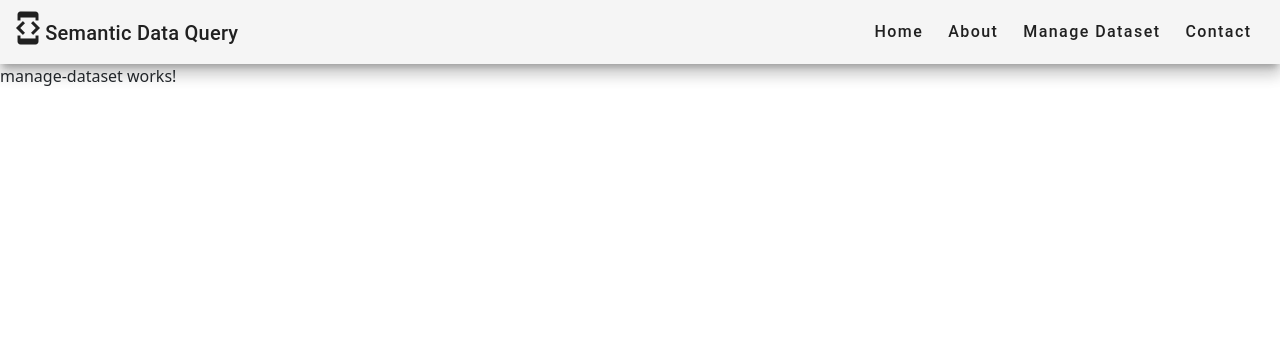
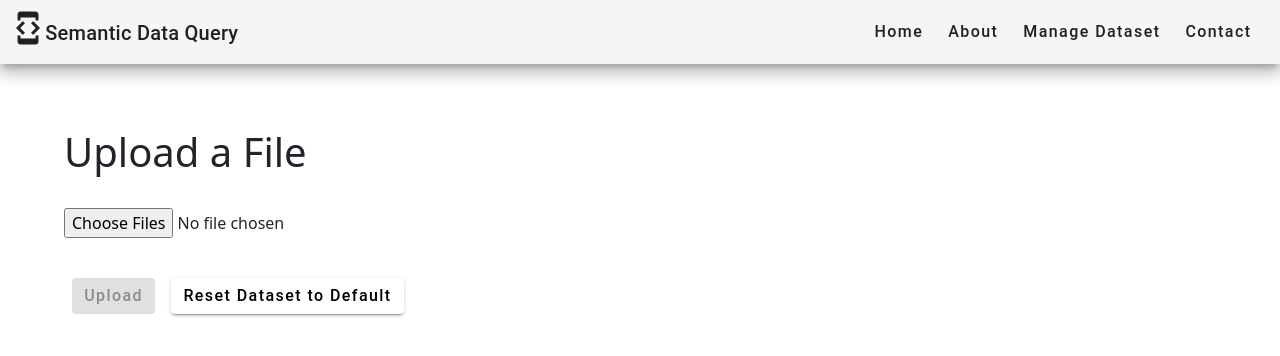
Before and after one commit to sreeharshakv/semantic-data-retrieval, an Angular app: page /manage-dataset in a window 1280 px wide. Shown: the top 356 px of the page. Built offline with nearby package versions, Linux system fonts and the light colour scheme.

Commit message:
Angular side changes for file upload functionality

```diff
--- /dev/null
+++ b/src/app/file-upload.service.ts
@@ -0,0 +1,27 @@
+import { Injectable } from '@angular/core';
+import { HttpClient } from '@angular/common/http';
+
+@Injectable({
+  providedIn: 'root'
+})
+export class FileUploadService {
+
+  constructor(private http: HttpClient) { }
+
+  upload(files: File[]) {
+    const formData: FormData = new FormData();
+    files.forEach(file => {
+      formData.append('files', file, file.name);
+    });
+
+    return this.http.post('http://localhost:8080/file/upload', formData, {
+      responseType: 'text'
+    });
+  }
+
+  reset() {
+    return this.http.post('http://localhost:8080/file/reset', {},{
+      responseType: 'text'
+    });
+  }
+}
--- a/src/app/manage-dataset/manage-dataset.component.css
+++ b/src/app/manage-dataset/manage-dataset.component.css
@@ -1,12 +1,13 @@
-.container {
-  position: relative;
-  text-align: center;
-  color: white;
+.upload-container {
+  padding-top: 5%;
+  padding-left: 5%;
+}
+button {
+  font-size: medium;
+  padding: 1%;
+
 }
 
-.centered {
-  position: absolute;
-  top: 50%;
-  left: 50%;
-  transform: translate(-50%, -50%);
+.buttonRow .mat-mdc-button-base {
+  margin: 16px 8px 8px 8px;
 }
--- a/src/app/manage-dataset/manage-dataset.component.html
+++ b/src/app/manage-dataset/manage-dataset.component.html
@@ -1 +1,15 @@
-<p>manage-dataset works!</p>
+<div class="upload-container">
+  <h1>Upload a File</h1>
+  <br>
+  <div>
+      <input type="file" (change)="onFileSelected($event)" multiple id="file" />
+  </div>
+  <br>
+
+  <div class="buttonRow">
+    <button mat-raised-button color="primary" (click)="onUpload()" [disabled]="!selectedFiles">Upload</button>
+    <button mat-raised-button (click)="onReset()">Reset Dataset to Default</button>
+  </div>
+
+  <p *ngIf="message">{{ message }}</p>
+</div>
--- a/src/app/manage-dataset/manage-dataset.component.ts
+++ b/src/app/manage-dataset/manage-dataset.component.ts
@@ -1,10 +1,54 @@
-import { Component } from '@angular/core';
+import { Component, OnInit } from '@angular/core';
+import {FileUploadService} from "../file-upload.service";
+import {SharedService} from "../shared.service";
 
 @Component({
   selector: 'app-manage-dataset',
   templateUrl: './manage-dataset.component.html',
   styleUrls: ['./manage-dataset.component.css']
 })
-export class ManageDatasetComponent {
+export class ManageDatasetComponent implements OnInit {
 
+  selectedFiles!: File[];
+  message: string = "";
+
+  constructor(private fileUploadService: FileUploadService, public sharedService: SharedService) { }
+
+  ngOnInit() {
+    this.message = this.sharedService.getMsg();
+  }
+
+  onFileSelected(event: any): void {
+    this.selectedFiles = event.target.files.length ? Array.from(event.target.files) : [];
+    this.sharedService.setFiles(this.selectedFiles);
+  }
+
+  onUpload(): void {
+    if (this.selectedFiles && this.selectedFiles.length > 0) {
+      this.fileUploadService.upload(this.selectedFiles).subscribe(
+        response => {
+          this.message = response;
+          this.sharedService.setMsg(this.message);
+        },
+        error => {
+          this.message = 'Could not upload the files!'
+        }
+      );
+    }
+  }
+
+  onReset(): void {
+    if(this.sharedService.getFiles()!= 'Default') {
+      this.sharedService.clearData();
+      this.fileUploadService.reset().subscribe(
+        response => {
+          this.message = response;
+          this.sharedService.setMsg(this.message);
+        },
+        error => {
+          this.message = 'Could not upload the files!'
+        }
+      );
+    }
+  }
 }
--- a/src/app/query/query.component.html
+++ b/src/app/query/query.component.html
@@ -2,7 +2,8 @@
   <h1>SPARQL Query</h1>
   <p>Please enter your SPARQL Query below</p>
 
-  <div>
+  <p>Selected Dataset: {{this.dataset}}</p>
+  <div *ngIf="this.dataset == 'Default'">
     <mat-form-field appearance="fill" style="width: 40%">
       <mat-label>Sample Queries</mat-label>
       <!--populate the queries from queries.json-->
--- a/src/app/query/query.component.ts
+++ b/src/app/query/query.component.ts
@@ -1,9 +1,10 @@
-import {Component} from '@angular/core';
+import {Component, OnInit } from '@angular/core';
 import {HttpClient} from "@angular/common/http";
 import {FormControl} from "@angular/forms";
 import {MatSnackBar} from '@angular/material/snack-bar';
 import * as vkbeautify from 'vkbeautify';
 import { Pipe, PipeTransform } from "@angular/core";
+import {SharedService} from "../shared.service";
 
 @Pipe({
   name: 'xml'
@@ -19,7 +20,7 @@ export class XmlPipe implements PipeTransform {
   templateUrl: './query.component.html',
   styleUrls: ['./query.component.css']
 })
-export class QueryComponent {
+export class QueryComponent implements OnInit{
 
   str: string = "";
   queryType: string | undefined;
@@ -43,11 +44,17 @@ export class QueryComponent {
 
   queryList: QueryData[] = [];
 
-  constructor(private httpClient: HttpClient, public snackBar: MatSnackBar) {
+  dataset: string = "";
+
+  constructor(private httpClient: HttpClient, public snackBar: MatSnackBar, public sharedService: SharedService) {
     // fetch queries from queries.json to display in the "Sample Queries" dropdown
     this.httpClient.get<any>('assets/json/queries.json').subscribe((res) => {
       this.queryList = res.queryList;
     });
+  }
+
+  ngOnInit() {
+    this.dataset = this.sharedService.getFiles();
   }
 
   getOptions() {
--- /dev/null
+++ b/src/app/shared.service.ts
@@ -0,0 +1,40 @@
+import { Injectable } from '@angular/core';
+
+@Injectable({
+  providedIn: 'root'
+})
+export class SharedService {
+  private files: File[] = [];
+  private msg: string = "";
+
+  constructor() { }
+
+  setFiles(files: File[]): void {
+    this.files = files;
+  }
+
+  setMsg(msg: string): void {
+    this.msg = msg;
+  }
+
+  getFiles(): string {
+    if (this.files.length == 0) {
+      return "Default";
+    }
+    let filesString: string = "";
+    this.files.forEach(file => {
+      filesString += file.name;
+    });
+
+    return filesString;
+  }
+
+  getMsg(): string {
+    return this.msg;
+  }
+
+  clearData(): void {
+    this.files = [];
+    this.msg = "";
+  }
+}
```
Also changed, not shown: 2 other files (tests, documents, lock files or other folders).
